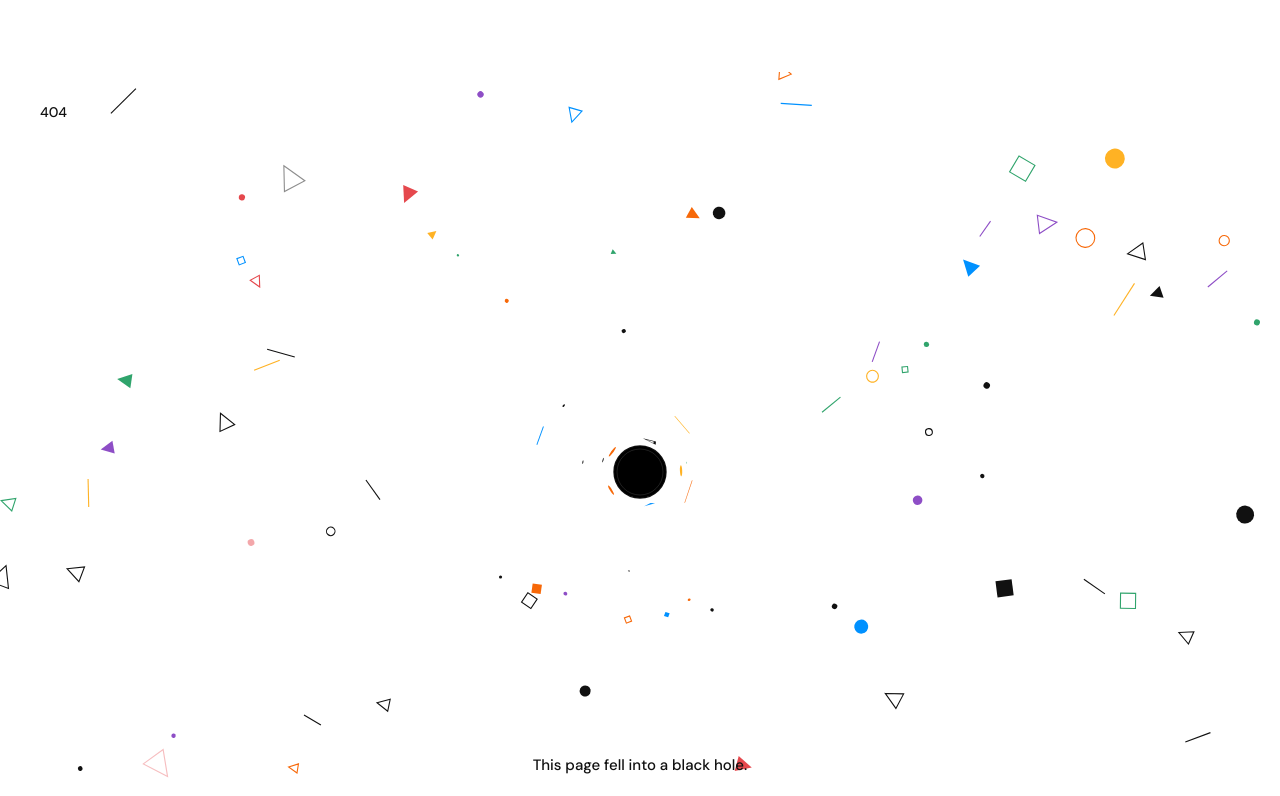
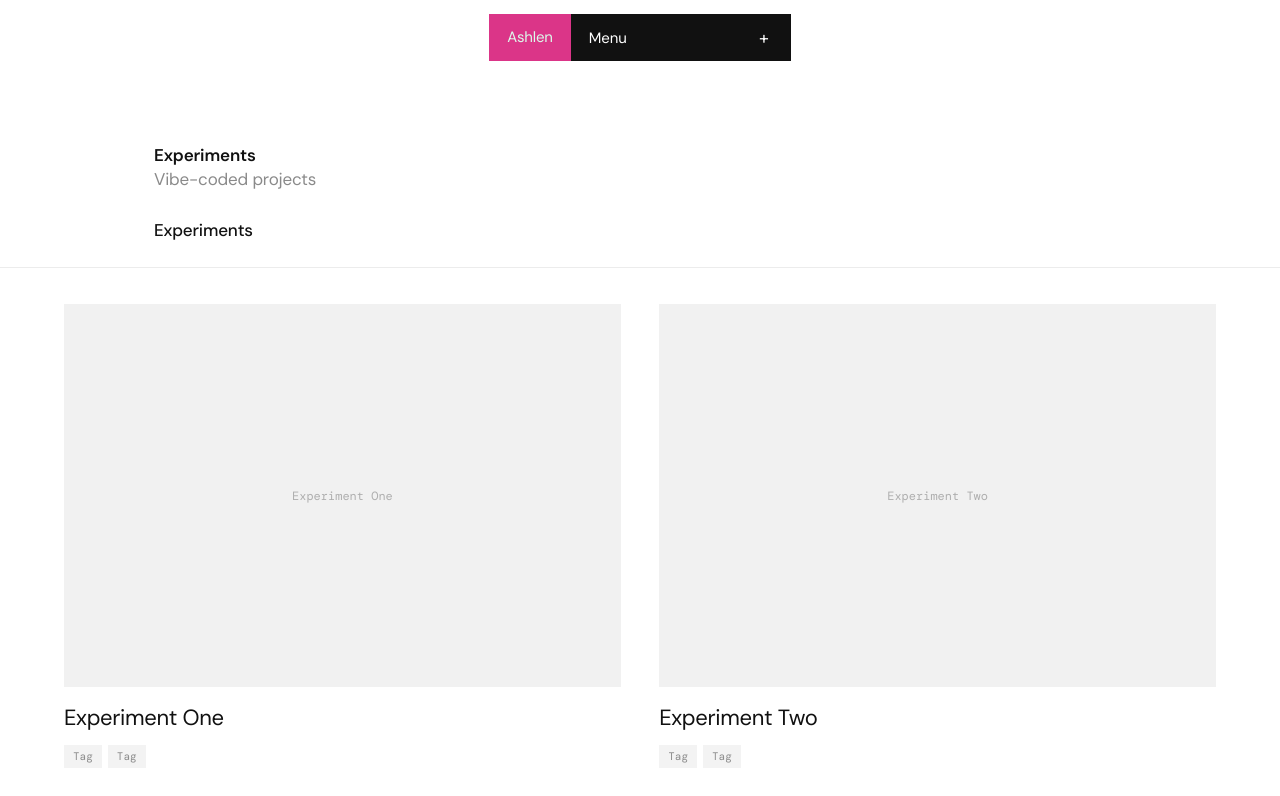
Before and after one commit to nolesscolour/Ashlen-Personal-Website, a React (Vite) app: page /experiments in a window 1280 px wide. Before the commit this address had no page. Shown: the top 796 px of the page. Built offline with nearby package versions, Linux system fonts and the light colour scheme.

Commit message:
Add experiments page, cursor green hover state, hide native pointer globally

```diff
--- a/src/App.jsx
+++ b/src/App.jsx
@@ -10,7 +10,9 @@ import Work from "./pages/Work";
 import Project from "./pages/Project";
 import Post from "./pages/Post";
 import NotFound from "./pages/NotFound";
+import Experiments from "./pages/Experiments";
 import PixelCursor from "./components/PixelCursor";
+
 
 function ScrollTop() {
   const { pathname } = useLocation();
@@ -23,7 +25,7 @@ function ScrollTop() {
 export default function App() {
   const { pathname } = useLocation();
   const is404 =
-    !["/", "/gallery", "/about", "/writing", "/work"].includes(pathname) &&
+    !["/", "/gallery", "/about", "/writing", "/work", "/experiments"].includes(pathname) &&
     !pathname.startsWith("/writing/") &&
     !pathname.startsWith("/work/");
 
@@ -38,11 +40,13 @@ export default function App() {
         <Route path="/writing/:slug" element={<Post />} />
         <Route path="/work" element={<Work />} />
         <Route path="/work/:slug" element={<Project />} />
+        <Route path="/experiments" element={<Experiments />} />
         <Route path="*" element={<NotFound />} />
       </Routes>
       {!is404 && <Footer />}
       {!is404 && <Nav />}
       <PixelCursor />
+
     </>
   );
 }
--- a/src/components/Nav.jsx
+++ b/src/components/Nav.jsx
@@ -7,6 +7,7 @@ const pages = [
   { to: "/gallery", label: "Gallery" },
   { to: "/about", label: "About" },
   { to: "/writing", label: "Writing" },
+  { to: "/experiments", label: "Experiments" },
 ];
 
 const socials = [
--- a/src/components/PixelCursor.jsx
+++ b/src/components/PixelCursor.jsx
@@ -1,13 +1,13 @@
 import { useEffect, useRef } from "react";
-const SIZE = 10;
-const TRAIL = 40;
-const STEP = 5;
+const SIZE = 16;
+const TRAIL = 50;
+const STEP = 7;
 const TAIL_MIN = 2;
 const HUE_PER_MS = 0.12;
 const LIFE = 300;
 const SPARK_LIFE = 350;     // particle lifespan ms
 const SPARK_CHANCE = 0.8;   // chance to spawn a spark per trail drop
-const SPARK_SPREAD = 14;    // how far sparks scatter from the trail (px)
+const SPARK_SPREAD = 18;    // how far sparks scatter from the trail (px)
 export default function PixelCursor() {
   const canvasRef = useRef(null);
   const pos = useRef({ x: -100, y: -100 });
@@ -17,6 +17,7 @@ export default function PixelCursor() {
   const hue = useRef(0);
   const raf = useRef(0);
   const seen = useRef(false);
+  const onTarget = useRef(false);
   useEffect(() => {
     const canvas = canvasRef.current;
     if (!canvas) return;
@@ -35,6 +36,7 @@ export default function PixelCursor() {
     const onMove = (e) => {
       pos.current.x = e.clientX;
       pos.current.y = e.clientY;
+      onTarget.current = !!(e.target.closest && e.target.closest("a, button, [role=button], .tile, .mitem"));
       if (!seen.current) {
         seen.current = true;
         last.current.x = e.clientX;
@@ -45,6 +47,7 @@ export default function PixelCursor() {
     const loop = (now) => {
       const dt = now - prev;
       prev = now;
+
       hue.current = (hue.current + dt * HUE_PER_MS) % 360;
       const dx = pos.current.x - last.current.x;
       const dy = pos.current.y - last.current.y;
@@ -96,8 +99,8 @@ export default function PixelCursor() {
         ctx.fillRect(sq.x - size / 2, sq.y - size / 2, size, size);
       }
       if (seen.current) {
-        ctx.fillStyle = "#111111";
-        ctx.fillRect(pos.current.x - SIZE / 2, pos.current.y - SIZE / 2, SIZE, SIZE);
+        ctx.fillStyle = onTarget.current ? "#00ff66" : "#111111";
+        ctx.fillRect(pos.current.x - SIZE / 2, pos.current.y - SIZE / 2, SIZE, SIZE);;
       }
       raf.current = requestAnimationFrame(loop);
     };
--- /dev/null
+++ b/src/data/experiments.js
@@ -0,0 +1,7 @@
+// Add an experiment = add an object here. Clicking a tile opens liveUrl in a new tab.
+export const experiments = [
+  { title: "Experiment One", liveUrl: "#", thumb: "", tags: ["Tag", "Tag"] },
+  { title: "Experiment Two", liveUrl: "#", thumb: "", tags: ["Tag", "Tag"] },
+  { title: "Experiment Three", liveUrl: "#", thumb: "", tags: ["Tag", "Tag"] },
+  { title: "Experiment Four", liveUrl: "#", thumb: "", tags: ["Tag", "Tag"] },
+];
--- /dev/null
+++ b/src/pages/Experiments.jsx
@@ -0,0 +1,44 @@
+import { experiments } from "../data/experiments";
+
+export default function Experiments() {
+  return (
+    <>
+      <div className="wrap wide">
+        <header className="head">
+          <div>
+            <div className="name">Experiments</div>
+            <div className="role">Vibe-coded projects</div>
+          </div>
+        </header>
+      </div>
+
+      <div className="work-bar">
+        <div className="work-bar-inner">
+          <span className="work-bar-title">Experiments</span>
+        </div>
+      </div>
+
+      <div className="work-body">
+        <div className="work-grid">
+          {experiments.map((x, i) => (
+            <a className="work-tile" href={x.liveUrl} target="_blank" rel="noopener noreferrer" key={i}>
+              {x.thumb ? (
+                <img src={x.thumb} alt={x.title} className="work-cover" />
+              ) : (
+                <div className="work-cover work-ph">{x.title}</div>
+              )}
+              <div className="work-info">
+                <div className="work-ttl">{x.title}</div>
+                <div className="work-pills">
+                  {x.tags.map((t, j) => (
+                    <span className="pill" key={j}>{t}</span>
+                  ))}
+                </div>
+              </div>
+            </a>
+          ))}
+        </div>
+      </div>
+    </>
+  );
+}
--- a/src/styles/global.css
+++ b/src/styles/global.css
@@ -1146,5 +1146,5 @@ body {
   pointer-events: none;
 }
 @media (pointer: fine) {
-  body { cursor: none; }
+  *, *::before, *::after { cursor: none !important; }
 }
```
Also changed, not shown: public/loader/desktop.webp (added), public/loader/mobile.webp (added).
